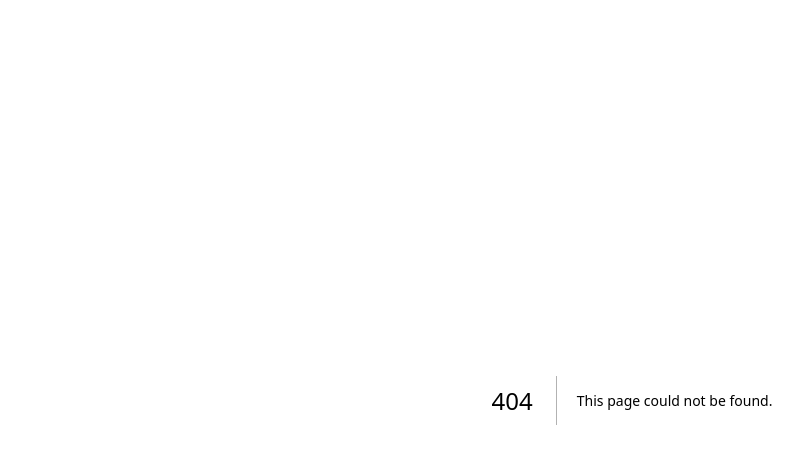
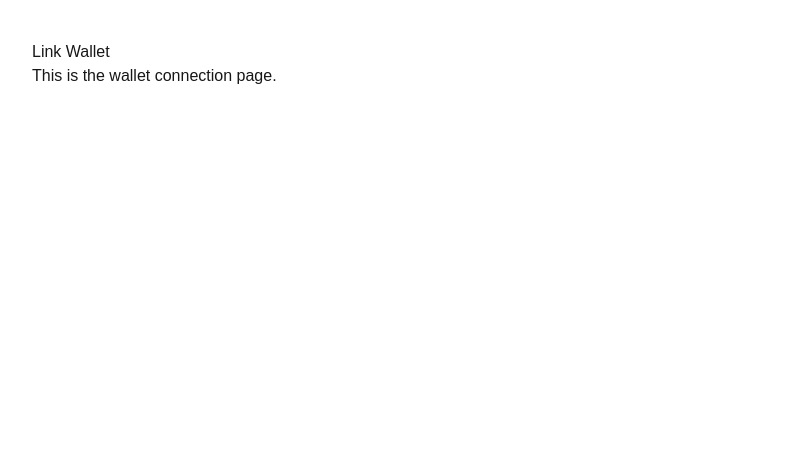
Before and after one commit to Gr33nstonecorp/shuka, a Next.js app: page /app/wallet in a window 1280 px wide. Before the commit this address had no page. Shown: the top 464 px of the page, without its empty margins (8-811 px from the left). Built offline with nearby package versions, Linux system fonts and the light colour scheme.

Commit message:
Create WalletPage component for wallet connection

```diff
--- /dev/null
+++ b/app/app/wallet/page.tsx
@@ -0,0 +1,8 @@
+export default function WalletPage() {
+  return (
+    <main style={{ padding: "40px", fontFamily: "Arial, sans-serif" }}>
+      <h1>Link Wallet</h1>
+      <p>This is the wallet connection page.</p>
+    </main>
+  );
+}
```
